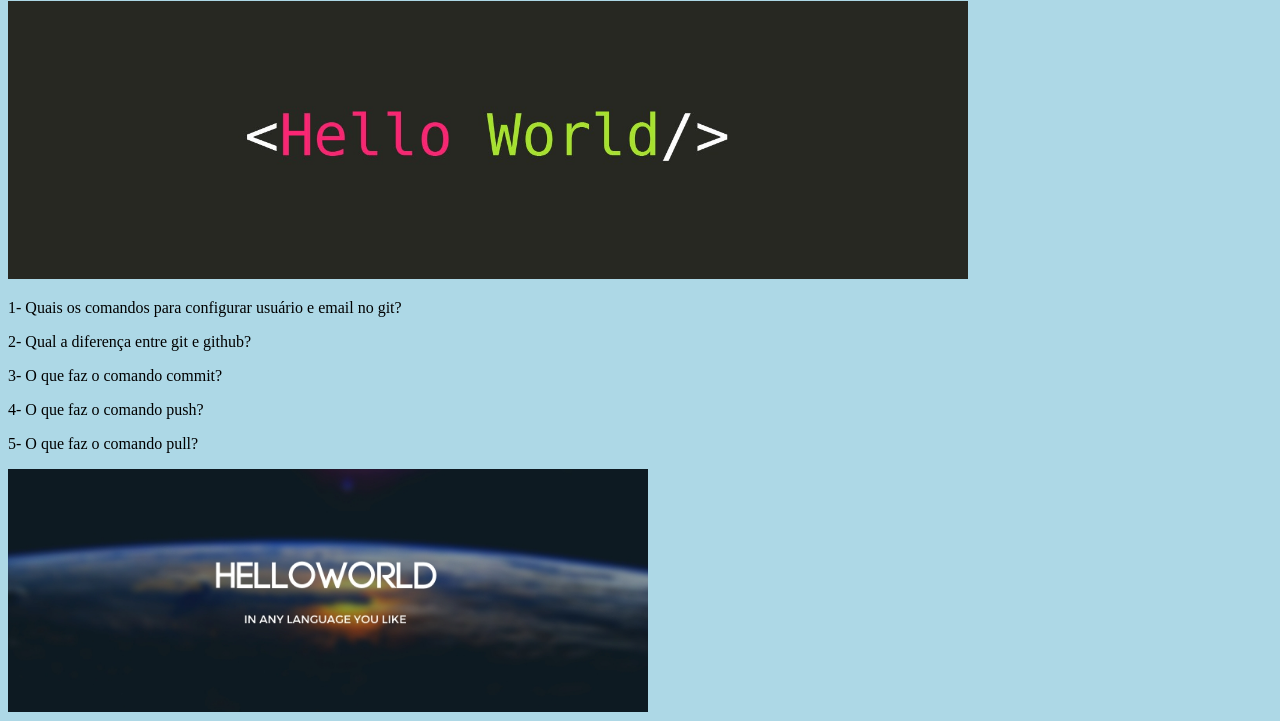
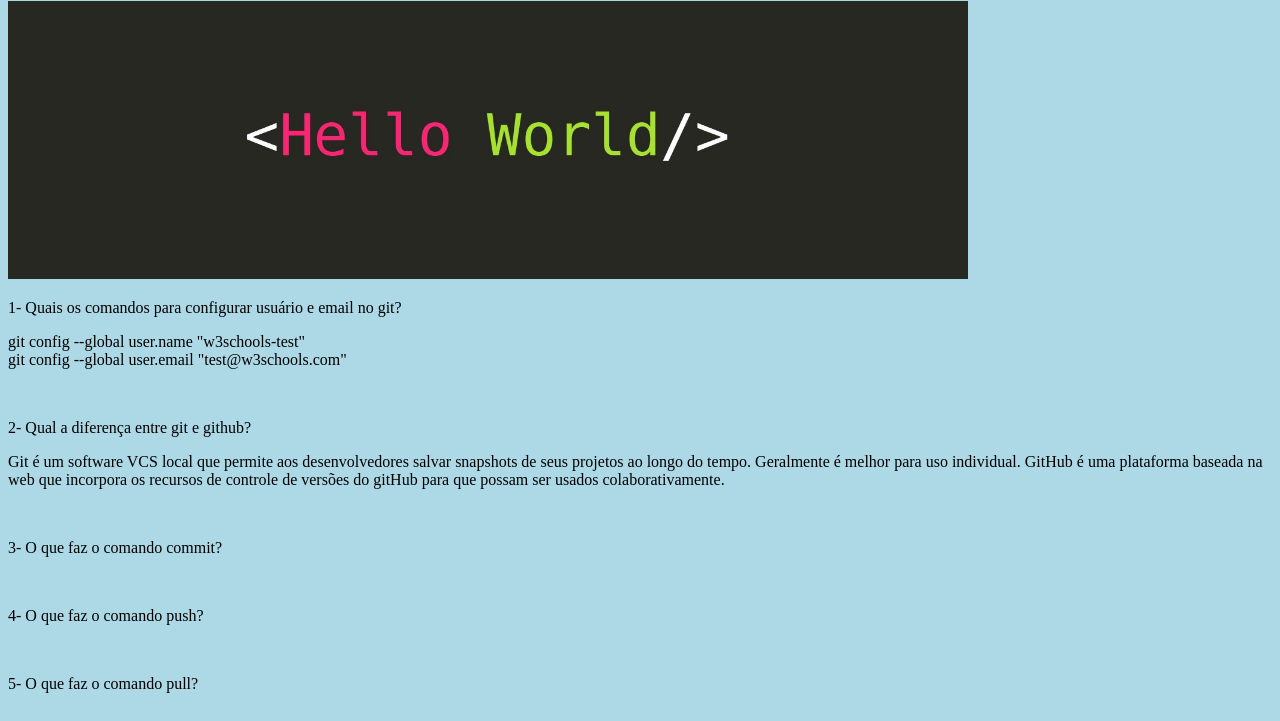
Before and after one commit to marianagmmarques/treinamento-git, a plain HTML site: page index.html in a window 1280 px wide. Shown: the part 79-800 px from the top of the page. Drawn offline with Linux system fonts and the light colour scheme.

Commit message:
Resposta 2

```diff
--- a/index.html
+++ b/index.html
@@ -9,10 +9,23 @@
 <h1>Olá Mundo Azul!</h1>
 <div><img src="img_hello_world.jpg" alt="Hello World from Space" style="width:100%;max-width:960px"></div>
 <p>1- Quais os comandos para configurar usuário e email no git?</p>
+<p>git config --global user.name "w3schools-test"<br>
+git config --global user.email "test@w3schools.com"</p>
+<br>
 <p>2- Qual a diferença entre git e github?</p>
+<p>Git é um software VCS local que permite aos desenvolvedores salvar snapshots de seus projetos ao longo do tempo.
+Geralmente é melhor para uso individual.
+GitHub é uma plataforma baseada na web que incorpora os recursos de controle de versões do gitHub para que possam ser usados colaborativamente.</p>
+<br>
 <p>3- O que faz o comando commit?</p>
+<p></p>
+<br>
 <p>4- O que faz o comando push?</p>
+<p></p>
+<br>
 <p>5- O que faz o comando pull?</p>
+<p></p>
+<br>
 <div><img src="img_hello_git.jpg" alt="Hello Git" style="width:100%;max-width:640px"></div>
 
 </body>
```
